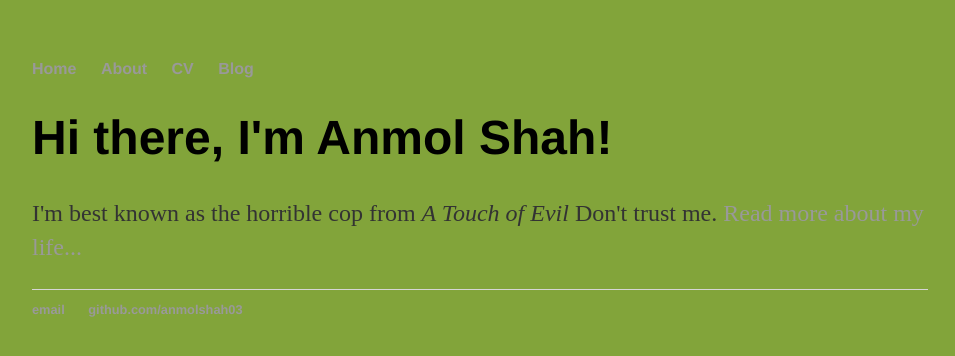
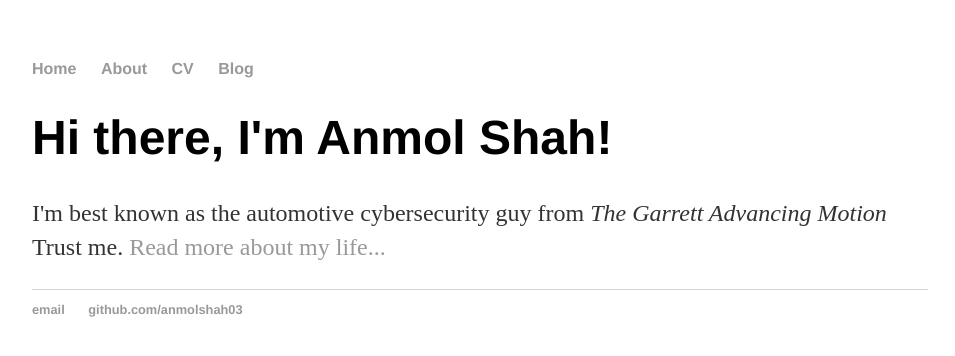
Before and after one commit to anmolshah03/anmolshah03.github.io, a plain HTML site: page index.html in a window 1280 px wide. Shown: the whole page, without its empty margins (160-1115 px from the left). Drawn offline with Linux system fonts and the light colour scheme.

Commit message:
reset content

```diff
--- a/css/main.css
+++ b/css/main.css
@@ -1,6 +1,3 @@
-html {
-  background-color: #82a43a;
-}
 body {
     margin: 60px auto;
     width: 70%;
--- a/index.html
+++ b/index.html
@@ -25,7 +25,7 @@
 		<div class="container">
     		<div class="blurb">
         		<h1>Hi there, I'm Anmol Shah!</h1>
-				<p>I'm best known as the horrible cop from <em>A Touch of Evil</em> Don't trust me. <a href="/about">Read more about my life...</a></p>
+				<p>I'm best known as the automotive cybersecurity guy from <em>The Garrett Advancing Motion</em> Trust me. <a href="/about">Read more about my life...</a></p>
     		</div><!-- /.blurb -->
 		</div><!-- /.container -->
 		<footer>
```
